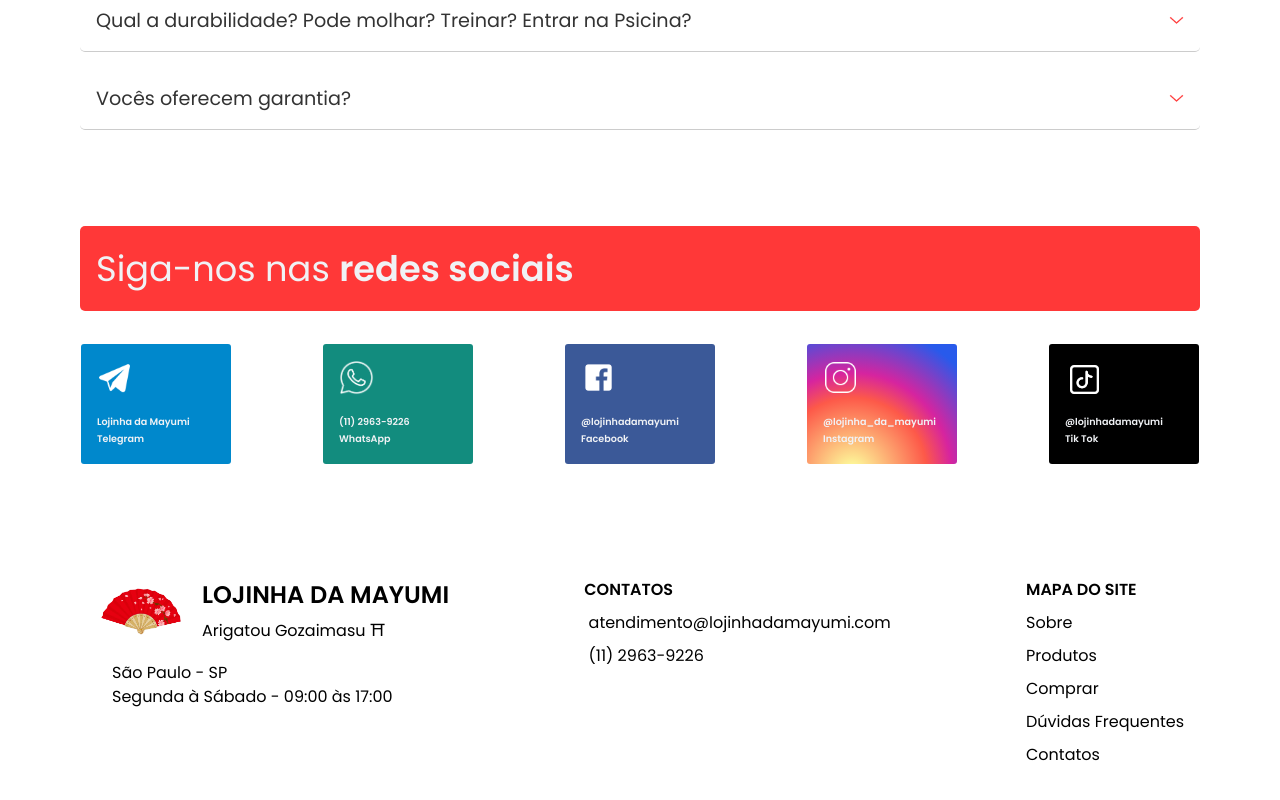
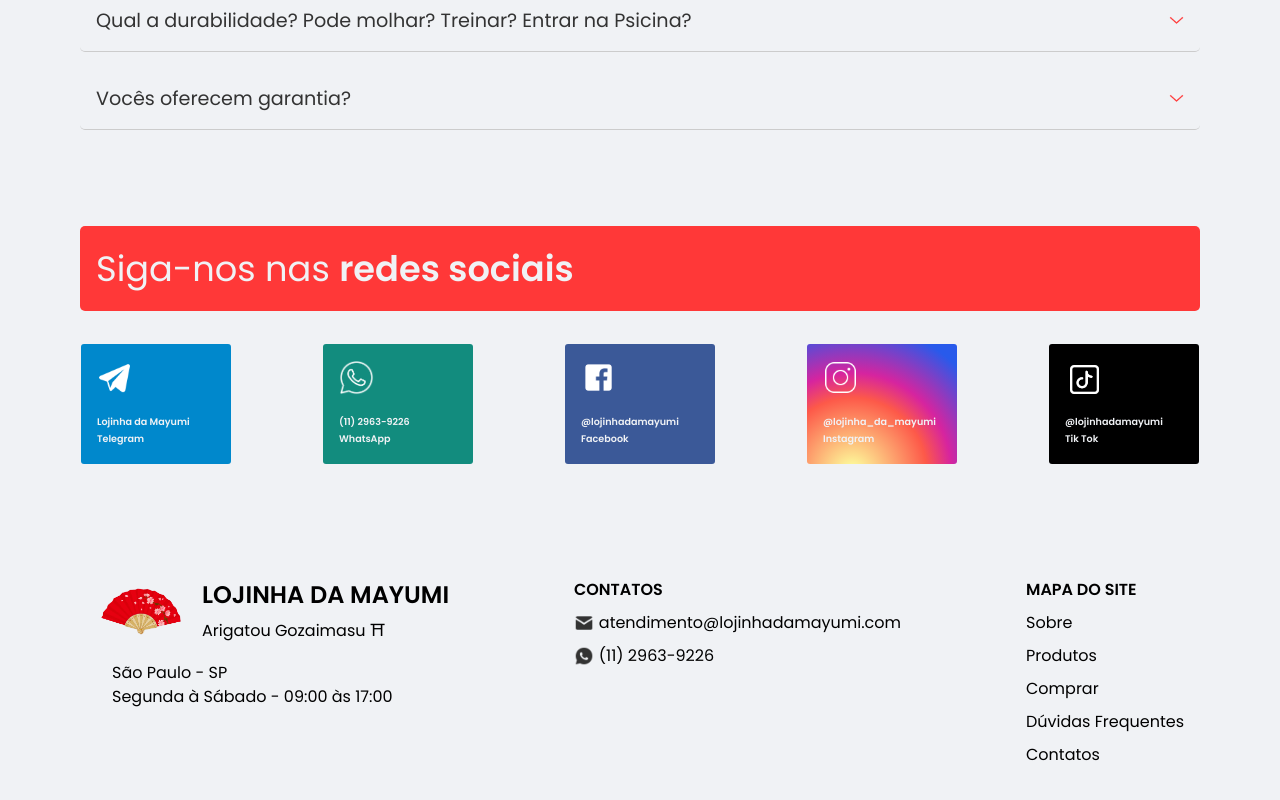
Before and after one commit to rodrigobergamindev/newlojinhadamayumi, a Next.js app: page / in a window 1280 px wide. Shown: the part 3869-4669 px from the top of the page. Built offline with nearby package versions, Linux system fonts and the light colour scheme; no server answers.

Commit message:
finalizando estrutura

```diff
--- a/src/components/Footer/Footer.tsx
+++ b/src/components/Footer/Footer.tsx
@@ -27,8 +27,8 @@ export function Footer() {
 
                 <h4>CONTATOS</h4>
                <ul>
-                   <li><img src="" alt="" /> <span>atendimento@lojinhadamayumi.com</span></li>
-                   <li><img src="" alt="" /> <span>(11) 2963-9226</span></li>
+                   <li><img src="/img/icons/mail.png" alt="" /> <span>atendimento@lojinhadamayumi.com</span></li>
+                   <li><img src="/img/icons/whatsfooter.png" alt="whatsapp" /> <span>(11) 2963-9226</span></li>
                </ul>
             </div>
 
--- a/src/components/Footer/styles.ts
+++ b/src/components/Footer/styles.ts
@@ -36,6 +36,12 @@ export const StyledFooter = styled.footer`
 
                 li {
                     margin-top: 0.5rem;
+                    display: flex;
+                    align-items: center;
+                    img {
+                        margin-right: 0.3rem;
+                        max-width:20px;
+                    }
                 }
             }
         }
--- a/src/global.ts
+++ b/src/global.ts
@@ -17,6 +17,7 @@ export const GlobalStyle = createGlobalStyle `
     }
     body {
         -webkit-font-smoothing: antialiased;
+        background: var(--secondary);
 
     }
     html {
```
Also changed, not shown: public/img/icons/mail.png (added), public/img/icons/whatsfooter.png (added).
